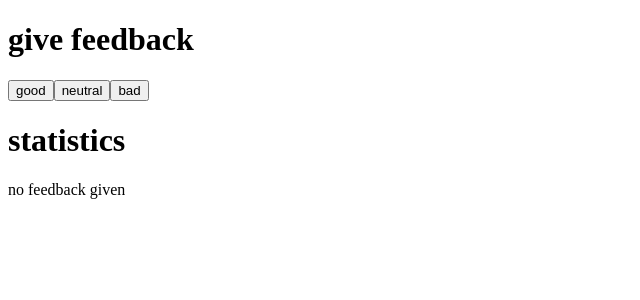
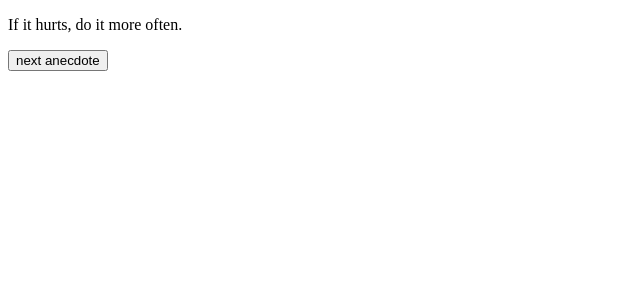
Before and after one commit to aleksi-to/fullstack-open, a React (Vite) app in the folder osa1/part1/: page / in a window 1280 px wide. Shown: the top 300 px of the page, without its empty margins (0-640 px from the left). Built offline with nearby package versions, Linux system fonts and the light colour scheme.

Commit message:
1.12*: anekdootit step1 valmis

```diff
--- a/osa1/part1/src/App.jsx
+++ b/osa1/part1/src/App.jsx
@@ -1,64 +1,33 @@
-import { createContext, useState } from "react";
-
-const StatisticsLine = ({ text, value }) => {
-  return (
-    <>
-      <tr>
-        <td>{text}</td>
-        <td>{value}</td>
-      </tr>
-    </>
-  );
-};
-
-const Statistic = ({ good, neutral, bad }) => {
-  let total = good + neutral + bad;
-
-  if (total === 0) {
-    return (
-      <>
-        <h1>statistics</h1>
-        <p>no feedback given</p>
-      </>
-    );
-  }
-
-  return (
-    <>
-      <h1>statistics</h1>
-      <table>
-        <StatisticsLine text={"good"} value={good} />
-        <StatisticsLine text={"neutral"} value={neutral} />
-        <StatisticsLine text={"bad"} value={bad} />
-        <StatisticsLine text={"all"} value={total} />
-        <StatisticsLine text={"average"} value={(good - bad) / total} />
-        <StatisticsLine text={"positive"} value={good / total} />
-      </table>
-    </>
-  );
-};
+import { useState } from "react";
 
 const Button = ({ onClick, text }) => {
   return <button onClick={onClick}>{text}</button>;
 };
 
 const App = () => {
-  const [good, setGood] = useState(0);
-  const [neutral, setNeutral] = useState(0);
-  const [bad, setBad] = useState(0);
+  const anecdotes = [
+    "If it hurts, do it more often.",
+    "Adding manpower to a late software project makes it later!",
+    "The first 90 percent of the code accounts for the first 90 percent of the development time...The remaining 10 percent of the code accounts for the other 90 percent of the development time.",
+    "Any fool can write code that a computer can understand. Good programmers write code that humans can understand.",
+    "Premature optimization is the root of all evil.",
+    "Debugging is twice as hard as writing the code in the first place. Therefore, if you write the code as cleverly as possible, you are, by definition, not smart enough to debug it.",
+    "Programming without an extremely heavy use of console.log is same as if a doctor would refuse to use x-rays or blood tests when dianosing patients.",
+    "The only way to go fast, is to go well.",
+  ];
 
-  const increaseGood = () => setGood(good + 1);
-  const increaseNeutral = () => setNeutral(neutral + 1);
-  const increaseBad = () => setBad(bad + 1);
+  const [selected, setSelected] = useState(0);
+
+  const handleClick = () => {
+    const randomIndex = Math.floor(Math.random() * anecdotes.length);
+    setSelected(randomIndex);
+  };
 
   return (
-    <>
-      <h1>give feedback</h1>
-      <Button onClick={increaseGood} text={"good"} />
-      <Button onClick={increaseNeutral} text={"neutral"} />
-      <Button onClick={increaseBad} text={"bad"} />
-      <Statistic good={good} neutral={neutral} bad={bad} />
-    </>
+    <div>
+      <p>{anecdotes[selected]}</p>
+      <Button onClick={handleClick} text={"next anecdote"} />
+    </div>
   );
 };
 
```
